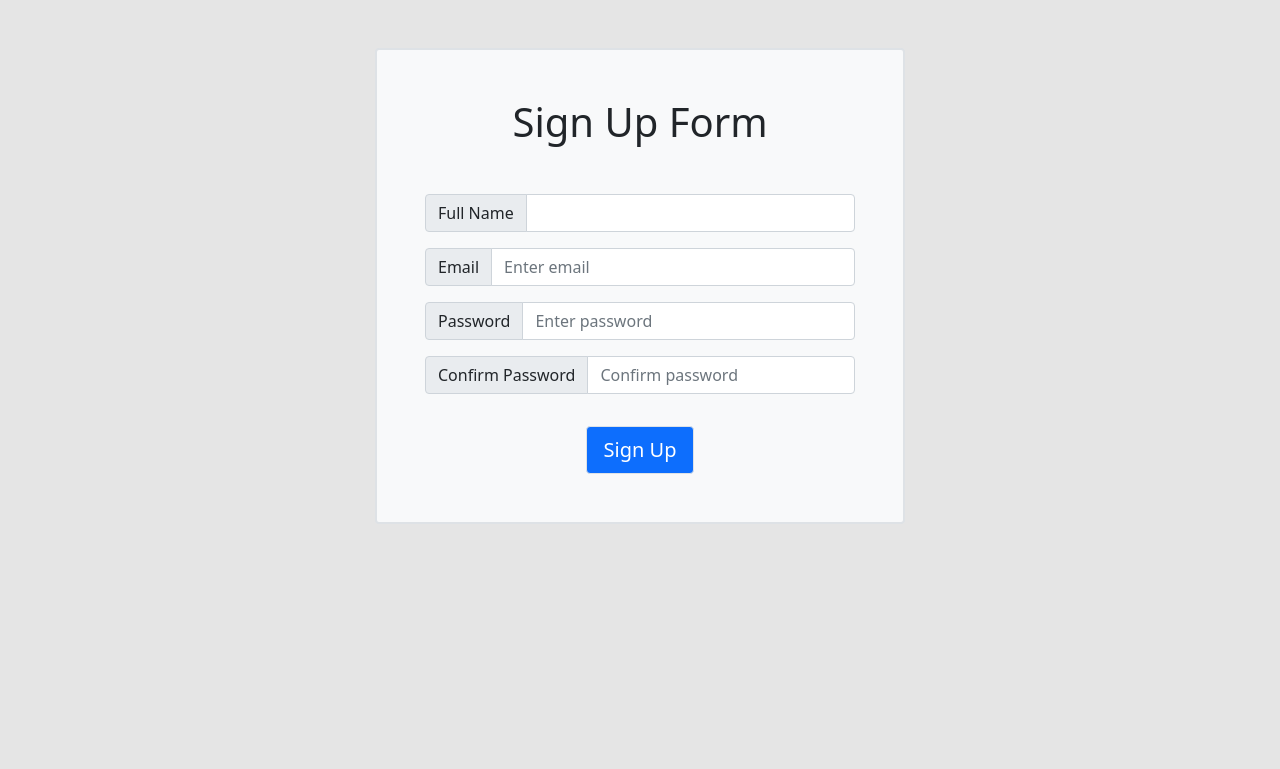
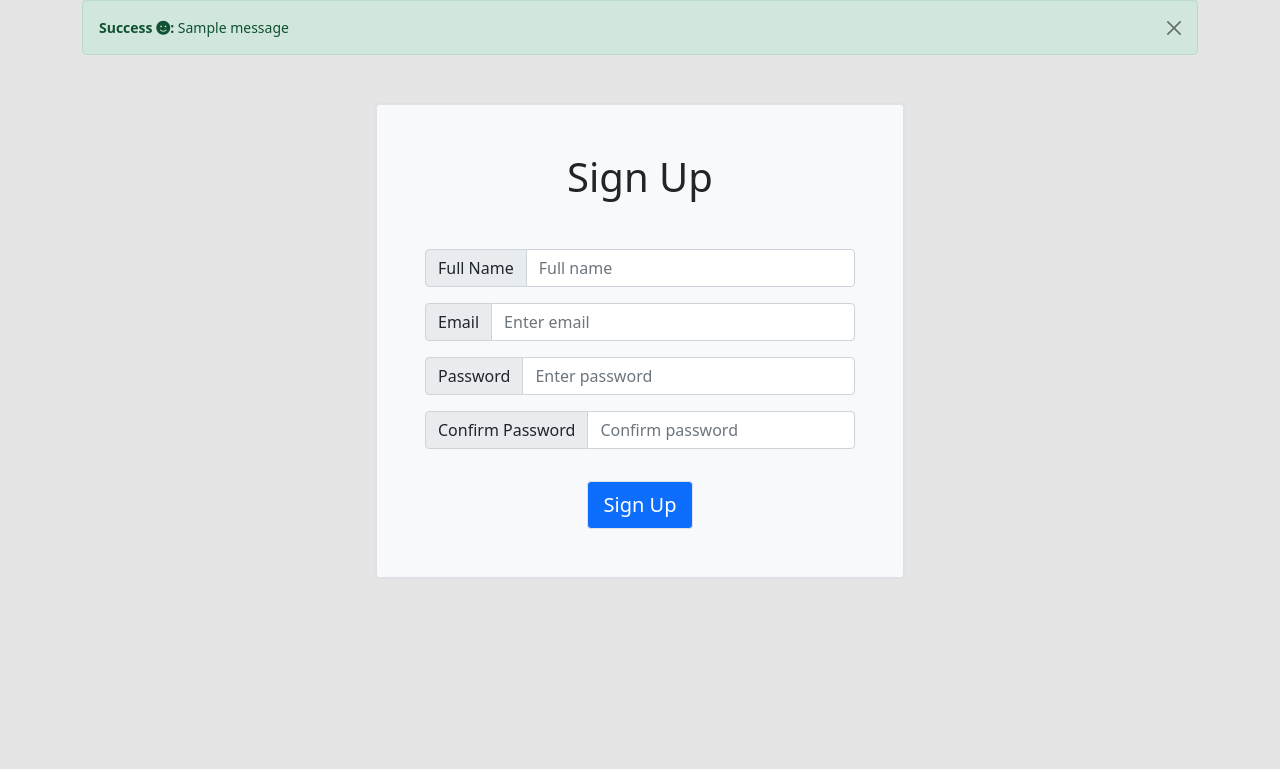
Before and after one commit to Johnnywoode/Python-Website-1, a Flask app: page /auth/sign-up in a window 1280 px wide. Shown: the part 56-825 px from the top of the page. Before the commit the page ends 578 px from the top, so only its background shows below. Run offline with Flask 2, Linux system fonts and the light colour scheme; one stand-in notice (Sample message) is shown; some libraries are stand-ins or nearby versions.

Commit message:
bundledFeature/PW-7-Requests-HTTP and message flashing

```diff
--- a/website/auth.py
+++ b/website/auth.py
@@ -1,8 +1,8 @@
-from flask import Blueprint, render_template
+from flask import Blueprint, render_template, flash, request
 
 auth = Blueprint('auth', __name__)
 
-@auth.route('/login')
+@auth.route('/login', methods=['GET', 'POST'])
 def login():
     return render_template("login.html")
 
@@ -10,6 +10,23 @@ def login():
 def logout():
     return "this is logout page"
 
-@auth.route('/sign-up')
+@auth.route('/sign-up', methods=['GET', 'POST'])
 def sign_up():
+    if request.method == 'POST':
+        email = request.form.get('email')
+        fullname = request.form.get('fullname')
+        password = request.form.get('password')
+        cpassword = request.form.get('cpassword')
+
+        if len(fullname) < 3:
+            flash("Full name must be greater than 2 characters", category='error')
+        elif len(email) < 4:
+            flash("Enter a valid email", category='error')
+        elif password != cpassword:
+            flash("Passwords don\'t match", category='error')
+        elif len(password) < 8:
+            flash("Password must be at least 8 characters", category='error')
+        else:
+            flash("Account created successfully", category='success')
+
     return render_template("sign_up.html")
--- a/website/templates/base.html
+++ b/website/templates/base.html
@@ -44,6 +44,23 @@
 			  </div>
 			</div>
 		  </nav>
+		  {% with messages = get_flashed_messages(with_categories=true) %}
+		  	{% if messages %}
+			  {% for category, message in messages %}
+		  		{% if category == 'error' %}
+				  <div class="alert small alert-danger alert-dismissible fade show" role="alert">
+					<strong>Error <i class="fas fa-frown"></i>: </strong>{{message}}
+					<button type="button" class="btn-close" data-bs-dismiss="alert" aria-label="Close"></button>
+				  </div>
+				{% else %}
+				  <div class="alert small alert-success alert-dismissible fade show" role="alert">
+					<strong>Success <i class="fas fa-smile"></i>: </strong>{{message}}
+					<button type="button" class="btn-close" data-bs-dismiss="alert" aria-label="Close"></button>
+				  </div>
+				{% endif %}
+			  {% endfor %}
+		  	{% endif %}
+		  {% endwith %}
 		  <section class="m-3">
 			{% block body %}Home{% endblock %}
 		  </section>
--- a/website/templates/login.html
+++ b/website/templates/login.html
@@ -18,7 +18,7 @@
                 <span class="input-group-text">Password</span>
                 <input class="form-control" type="password" name="password" placeholder="Enter password">
             </div>
-            <button class="btn btn-lg w-25 bg-success rounded border text-white mt-3">Log In</button>
+            <button class="btn btn-lg bg-success rounded border text-white mt-3">Log In</button>
         </div>
     </form>
 </div>
--- a/website/templates/sign_up.html
+++ b/website/templates/sign_up.html
@@ -9,10 +9,10 @@
 <div class="container full-vh">
     <form class="main text-center my-auto" method="POST" action="">
         <div class="loginbox mx-auto mt-5 w-50 p-5 bg-light border border-2 rounded">
-            <h1 class="mb-5">Sign Up Form</h1>
+            <h1 class="mb-5">Sign Up</h1>
             <div class="input-group mb-3">
                 <span class="input-group-text">Full Name</span>
-                <input class="form-control" type="text" name="fullname">
+                <input class="form-control" type="text" name="fullname" placeholder="Full name">
             </div>
             <div class="input-group mb-3">
                 <span class="input-group-text">Email</span>
@@ -26,7 +26,7 @@
                 <span class="input-group-text">Confirm Password</span>
                 <input class="form-control" type="password" name="cpassword" placeholder="Confirm password">
             </div>
-            <button class="btn btn-lg w-25 bg-primary rounded border text-white mt-3">Sign Up</button>
+            <button class="btn btn-lg bg-primary rounded border text-white mt-3">Sign Up</button>
         </div>
     </form >
 </div>
```
